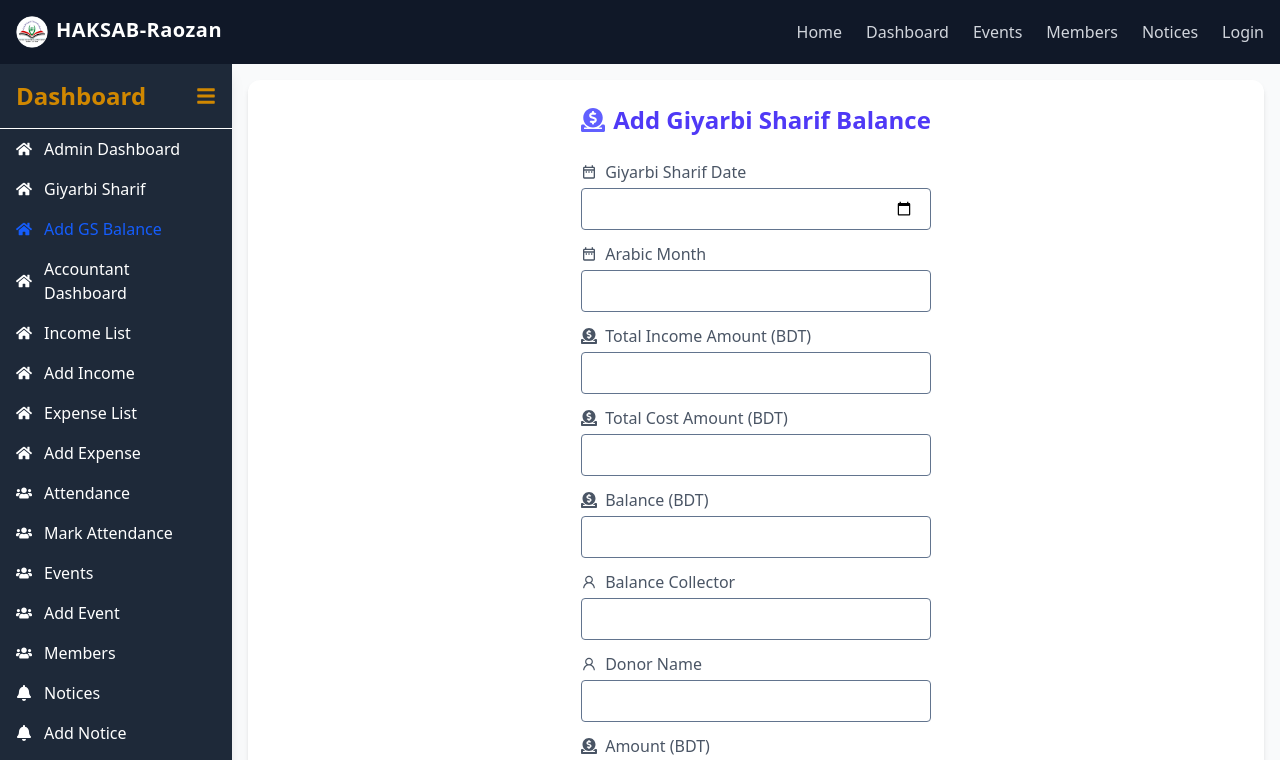
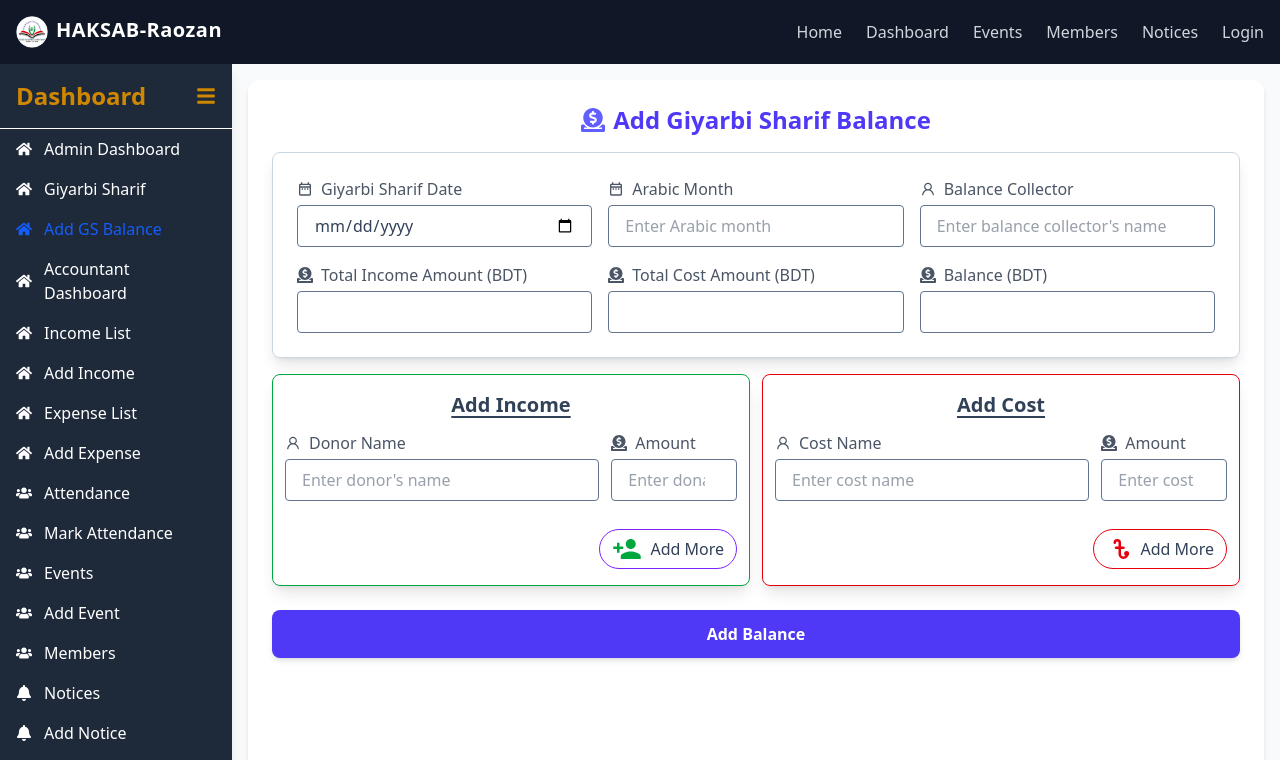
Before and after one commit to nurulazam-dev/haksab-raozan-branch, a React (Vite) app in the folder frontend/: page /dashboard/add-gs-balance in a window 1280 px wide. Shown: the top 760 px of the page. Built offline with nearby package versions, Linux system fonts and the light colour scheme.

Commit message:
update AddGiyarbiSharifBalance component

```diff
--- a/frontend/src/components/Dashboard/Accounts/Giyarbi-Sharif/AddGiyarbiSharifBalance.jsx
+++ b/frontend/src/components/Dashboard/Accounts/Giyarbi-Sharif/AddGiyarbiSharifBalance.jsx
@@ -1,7 +1,8 @@
 import { useState } from "react";
 import { motion } from "framer-motion";
 import { FaDonate } from "react-icons/fa";
-import { MdOutlineDateRange } from "react-icons/md";
+import { TbCurrencyTaka } from "react-icons/tb";
+import { MdOutlineDateRange, MdPersonAdd } from "react-icons/md";
 import { AiOutlineUser } from "react-icons/ai";
 
 export default function AddGiyarbiSharifBalance() {
@@ -31,12 +32,16 @@ export default function AddGiyarbiSharifBalance() {
         animate={{ opacity: 1, y: 0 }}
         transition={{ duration: 0.5 }}
       >
-        <h2 className="text-2xl font-bold text-center text-indigo-600 flex items-center justify-center gap-2 mb-6">
+        <h2 className="text-2xl font-bold text-center text-indigo-600 flex items-center justify-center gap-2 mb-4">
           <FaDonate className="text-indigo-500" />
           Add Giyarbi Sharif Balance
         </h2>
 
-        <form onSubmit={handleSubmit} className="space-y-3">
+        <form onSubmit={handleSubmit} className="text-slate-700">
+          {/* =================
+              Header part
+          ================= */}
+          <section className="border border-slate-300 w-full p-6 rounded-lg shadow-lg grid grid-cols-1 md:grid-cols-2 lg:grid-cols-3 gap-4 mb-4">
             {/* Giyarbi Sharif Date */}
             <div>
               <label className="text-gray-600 mb-1 font-medium flex items-center gap-2">
@@ -69,51 +74,6 @@ export default function AddGiyarbiSharifBalance() {
               />
             </div>
 
-          {/* Income Amount */}
-          <div>
-            <label className="text-gray-600 mb-1 font-medium flex items-center gap-2">
-              <FaDonate /> Total Income Amount (BDT)
-            </label>
-            <input
-              type="number"
-              name="amount"
-              value={formData.amount}
-              onChange={handleChange}
-              readOnly
-              className="w-full border border-slate-500 rounded px-4 py-2 focus:ring-2 focus:ring-indigo-400 focus:outline-none"
-            />
-          </div>
-
-          {/* Total Cost Amount */}
-          <div>
-            <label className="text-gray-600 mb-1 font-medium flex items-center gap-2">
-              <FaDonate /> Total Cost Amount (BDT)
-            </label>
-            <input
-              type="number"
-              name="amount"
-              value={formData.amount}
-              onChange={handleChange}
-              readOnly
-              className="w-full border border-slate-500 rounded px-4 py-2 focus:ring-2 focus:ring-indigo-400 focus:outline-none"
-            />
-          </div>
-
-          {/* Balance */}
-          <div>
-            <label className="text-gray-600 mb-1 font-medium flex items-center gap-2">
-              <FaDonate /> Balance (BDT)
-            </label>
-            <input
-              type="number"
-              name="amount"
-              value={formData.amount}
-              onChange={handleChange}
-              readOnly
-              className="w-full border border-slate-500 rounded px-4 py-2 focus:ring-2 focus:ring-indigo-400 focus:outline-none"
-            />
-          </div>
-
             {/* Balance Collector */}
             <div>
               <label className="text-gray-600 mb-1 font-medium flex items-center gap-2">
@@ -130,8 +90,62 @@ export default function AddGiyarbiSharifBalance() {
               />
             </div>
 
+            {/* Income Amount */}
+            <div>
+              <label className="text-gray-600 mb-1 font-medium flex items-center gap-2">
+                <FaDonate /> Total Income Amount (BDT)
+              </label>
+              <input
+                type="number"
+                name="amount"
+                value={formData.amount}
+                onChange={handleChange}
+                disabled
+                className="w-full border border-slate-500 rounded px-4 py-2"
+              />
+            </div>
+
+            {/* Total Cost Amount */}
+            <div>
+              <label className="text-gray-600 mb-1 font-medium flex items-center gap-2">
+                <FaDonate /> Total Cost Amount (BDT)
+              </label>
+              <input
+                type="number"
+                name="amount"
+                value={formData.amount}
+                onChange={handleChange}
+                disabled
+                className="w-full border border-slate-500 rounded px-4 py-2"
+              />
+            </div>
+
+            {/* Balance */}
+            <div>
+              <label className="text-gray-600 mb-1 font-medium flex items-center gap-2">
+                <FaDonate /> Balance (BDT)
+              </label>
+              <input
+                type="number"
+                name="amount"
+                value={formData.amount}
+                onChange={handleChange}
+                disabled
+                className="w-full border border-slate-500 rounded px-4 py-2"
+              />
+            </div>
+          </section>
+
+          <section className="grid grid-cols-1 md:grid-cols-2 gap-3 mb-6">
+            {/* ======add income part========= */}
+            <div className="border border-green-600 px-3 py-4 rounded-lg shadow-lg">
+              <h2 className="text-xl font-bold text-center underline underline-offset-4 mb-3">
+                Add Income
+              </h2>
+              {/* 1 donor field */}
+              <div className="flex justify-center items-center mb-3 gap-3 w-full">
                 {/* Donor Name */}
-          <div>
+                <div className="w-[70%]">
                   <label className="text-gray-600 mb-1 font-medium flex items-center gap-2">
                     <AiOutlineUser /> Donor Name
                   </label>
@@ -145,22 +159,75 @@ export default function AddGiyarbiSharifBalance() {
                     className="w-full border border-slate-500 rounded px-4 py-2 focus:ring-2 focus:ring-indigo-400 focus:outline-none"
                   />
                 </div>
-
-          {/* Amount */}
-          <div>
+                {/* DonationAmount */}
+                <div className="w-[28%]">
                   <label className="text-gray-600 mb-1 font-medium flex items-center gap-2">
-              <FaDonate /> Amount (BDT)
+                    <FaDonate /> Amount
                   </label>
                   <input
                     type="number"
-              name="amount"
-              value={formData.amount}
+                    name="donationAmount"
+                    value={formData.donationAmount}
                     onChange={handleChange}
                     placeholder="Enter donation amount"
                     required
                     className="w-full border border-slate-500 rounded px-4 py-2 focus:ring-2 focus:ring-indigo-400 focus:outline-none"
                   />
                 </div>
+              </div>
+              <div className="flex justify-end pt-4">
+                <div className="flex items-center gap-2 border border-violet-600 px-3 py-1 rounded-full cursor-pointer hover:bg-violet-100 transition">
+                  <MdPersonAdd className="text-green-600 text-3xl mx-auto" />{" "}
+                  Add More
+                </div>
+              </div>
+            </div>
+            {/* ======add cost part========= */}
+            <div className="border border-red-600 px-3 py-4 rounded-lg shadow-lg">
+              <h2 className="text-xl font-bold text-center underline underline-offset-4 mb-3">
+                Add Cost
+              </h2>
+              {/* 1 cost field */}
+              <div className="flex justify-center items-center mb-3 gap-3 w-full">
+                {/* Cost Name */}
+                <div className="w-[70%]">
+                  <label className="text-gray-600 mb-1 font-medium flex items-center gap-2">
+                    <AiOutlineUser /> Cost Name
+                  </label>
+                  <input
+                    type="text"
+                    name="costName"
+                    value={formData.costName}
+                    onChange={handleChange}
+                    placeholder="Enter cost name"
+                    required
+                    className="w-full border border-slate-500 rounded px-4 py-2 focus:ring-2 focus:ring-indigo-400 focus:outline-none"
+                  />
+                </div>
+                {/* Cost Amount */}
+                <div className="w-[28%]">
+                  <label className="text-gray-600 mb-1 font-medium flex items-center gap-2">
+                    <FaDonate /> Amount
+                  </label>
+                  <input
+                    type="number"
+                    name="costAmount"
+                    value={formData.costAmount}
+                    onChange={handleChange}
+                    placeholder="Enter cost amount"
+                    required
+                    className="w-full border border-slate-500 rounded px-4 py-2 focus:ring-2 focus:ring-indigo-400 focus:outline-none"
+                  />
+                </div>
+              </div>
+              <div className="flex justify-end pt-4">
+                <div className="flex items-center gap-1 border border-red-600 px-3 py-1 rounded-full cursor-pointer hover:bg-red-100 transition">
+                  <TbCurrencyTaka className="text-red-600 text-3xl mx-auto" />{" "}
+                  Add More
+                </div>
+              </div>
+            </div>
+          </section>
 
           {/* Submit Button */}
           <motion.button
```
Lines whose indentation alone changed are shown as unchanged.
